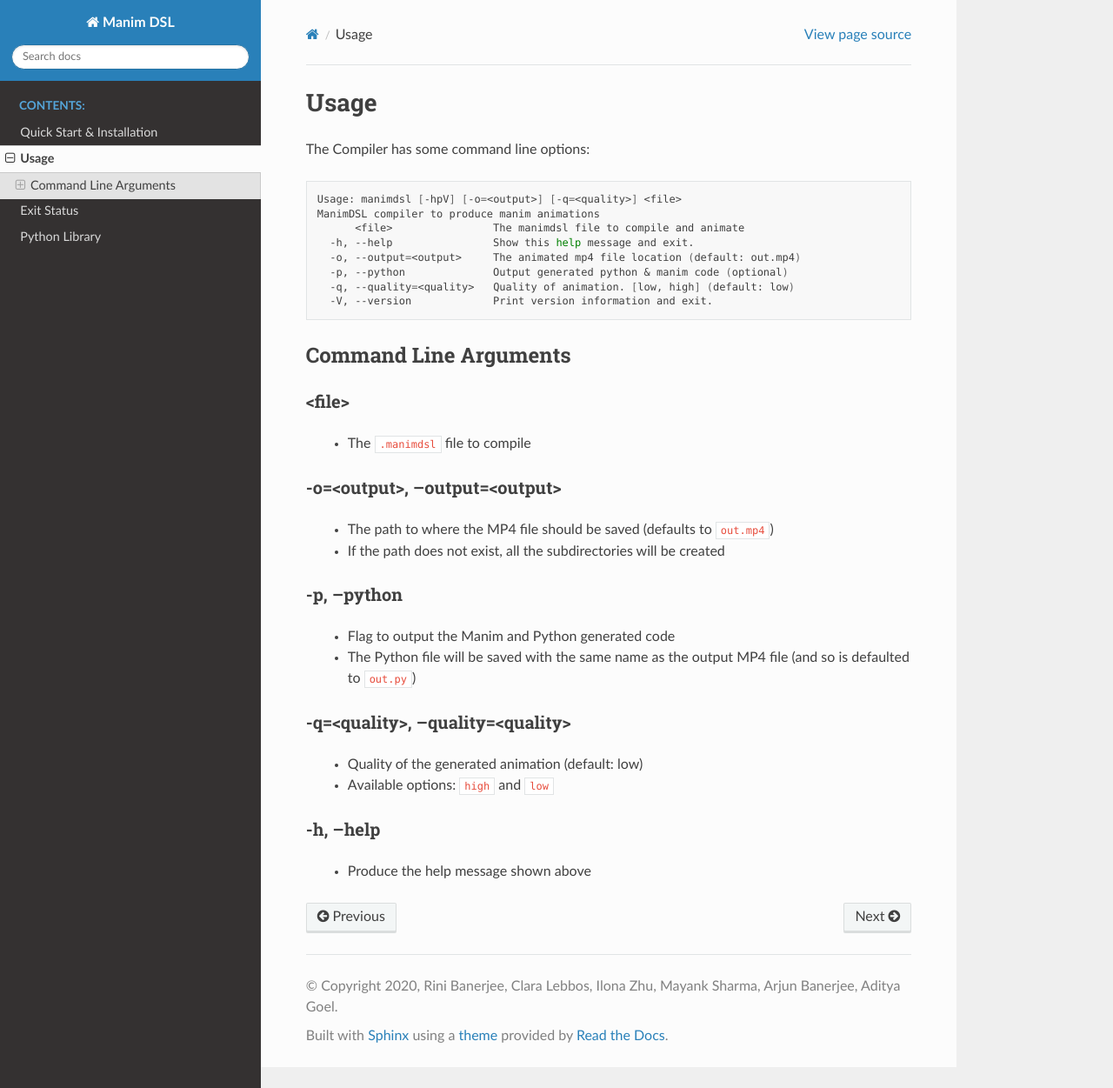
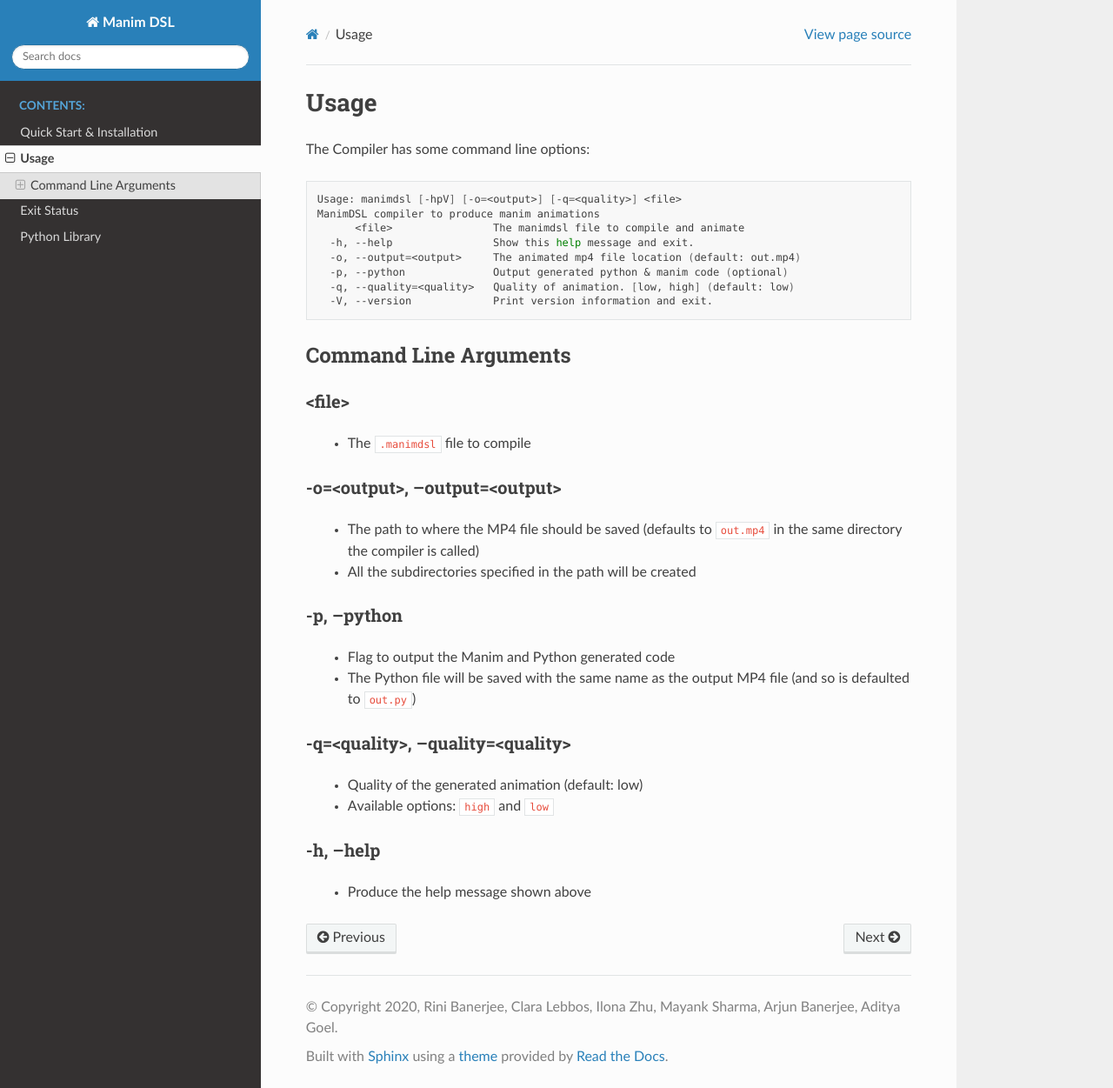
Before and after one commit to VAlgoLang/valgolang.github.io, a Sphinx documentation site: the page built from source/usage.rst, in a window 1280 px wide and 1251 px high. Shown: the whole window at 87% size. Built offline with Sphinx 7.4.7 and the Read the Docs theme 2.0.0, drawn with Linux system fonts in a browser that asks for light colours.

Commit message:
Rewording and clarity

```diff
--- a/source/usage.rst
+++ b/source/usage.rst
@@ -26,8 +26,8 @@ Command Line Arguments
 -o=<output>, --output=<output>
 ~~~~~~~~~~~~~~~~~~~~~~~~~~~~~~
 
- - The path to where the MP4 file should be saved (defaults to ``out.mp4``)
- - If the path does not exist, all the subdirectories will be created
+ - The path to where the MP4 file should be saved (defaults to ``out.mp4`` in the same directory the compiler is called)
+ - All the subdirectories specified in the path will be created
 
 -p, --python
 ~~~~~~~~~~~~~~~~~~~~~
```
